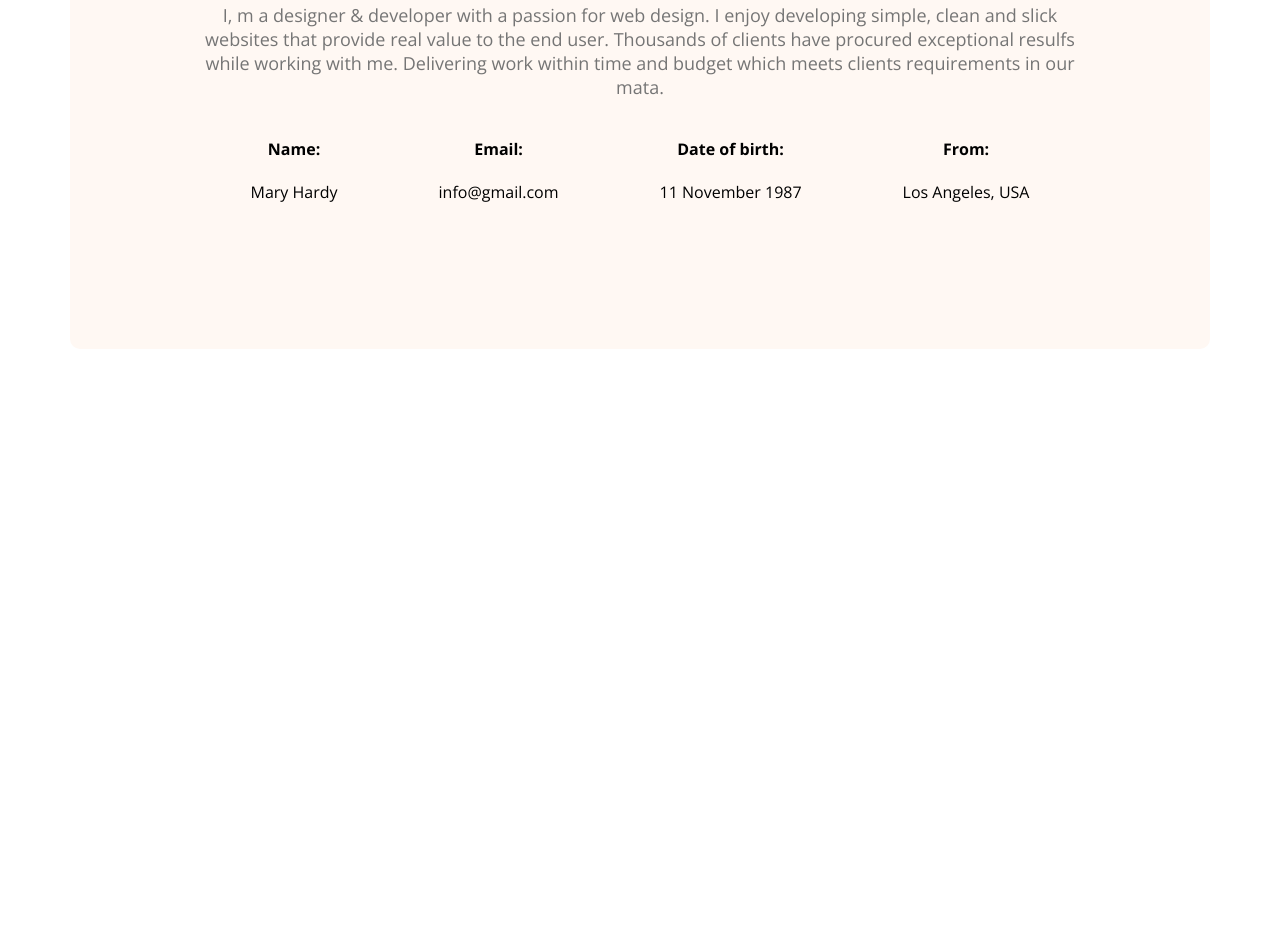
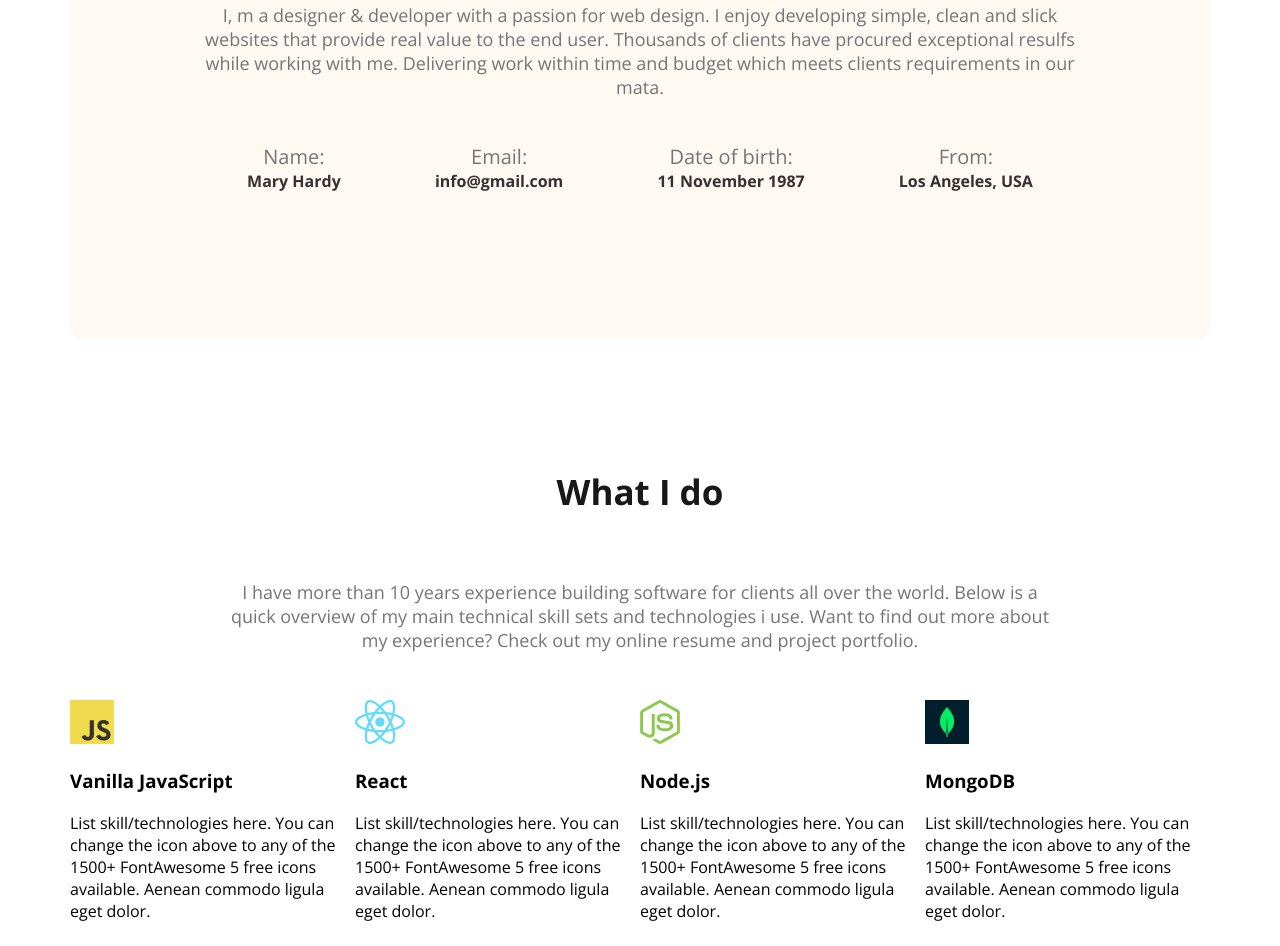
Before and after one commit to KhushnurAnjum26/web-developer-portfolio, a plain HTML site: page index.html in a window 1280 px wide. Shown: the part 1142-2088 px from the top of the page. Before the commit the page ends 1621 px from the top, so only its background shows below. Drawn offline with nearby package versions, Linux system fonts and the light colour scheme.

Commit message:
added what i do

```diff
--- a/index.html
+++ b/index.html
@@ -63,9 +63,40 @@
             </h4>
         <p class="info-description">Los Angeles, USA</p>
     </div>
+    </div>
+</section>
+<!-- what i do section -->
+<section>
+    <h3 class="section-title">What I do</h3>
+    <p id="what-i-do-description"   class="section-description">
+        I have more than 10 years experience building software for clients all over the world. Below is a quick overview of my main technical skill sets and technologies i use. Want to find out more about my experience? Check out my online resume and project portfolio.
+    </p>
+<!-- .skill*4>img+h3.skill-title+p.skill-description -->
 
+<div class="skill-container">
+<div class="skill">
+    <img src="images/icons/js.png" alt="">
+    <h3 class="skill-title">Vanilla JavaScript</h3>
+    <p class="skill-description">List skill/technologies here. You can change the icon above to any of the 1500+ FontAwesome 5 free icons available. Aenean commodo ligula eget dolor.</p>
+</div>
+<div class="skill">
+    <img src="images/icons/react.png" alt="">
+    <h3 class="skill-title">React</h3>
+    <p class="skill-description">List skill/technologies here. You can change the icon above to any of the 1500+ FontAwesome 5 free icons available. Aenean commodo ligula eget dolor.</p>
+</div>
+<div class="skill">
+    <img src="images/icons/nodejs.png" alt="">
+    <h3 class="skill-title">Node.js</h3>
+    <p class="skill-description">List skill/technologies here. You can change the icon above to any of the 1500+ FontAwesome 5 free icons available. Aenean commodo ligula eget dolor.</p>
+</div>
+<div class="skill">
+    <img src="images/icons/mongo.png" alt="">
+    <h3 class="skill-title">MongoDB</h3>
+    <p class="skill-description">List skill/technologies here. You can change the icon above to any of the 1500+ FontAwesome 5 free icons available. Aenean commodo ligula eget dolor.</p>
+</div>
 
-    </div>
+</div>
+
 </section>
     </main>
     <footer>
--- a/styles/portfolio.css
+++ b/styles/portfolio.css
@@ -28,7 +28,7 @@ body {
 }
 
 .section-description {
-    color:  #757575;
+    color: #757575;
     text-align: center;
     font-size: 18px;
 
@@ -102,7 +102,7 @@ nav a {
 
 /* main section styles */
 
-main{
+main {
     width: 1140px;
     margin: 0 auto;
 }
@@ -115,10 +115,33 @@ main{
     background: #FFF8F3;
     margin: 130px 0;
 }
-.about-info-container{
+
+.about-info-container {
     display: flex;
     justify-content: space-around;
 }
-.about-info{
+
+.about-info {
     text-align: center;
+
 }
+
+.info-title {
+    color: #757575;
+    text-align: center;
+    font-size: 20px;
+    font-weight: 400;
+    margin-bottom: 0;
+}
+.info-description{
+    color: #373030;
+    margin-top: 0;
+   font-weight: bold;
+}
+#what-i-do-description{
+    padding: 30px 150px;
+}
+.skill-container{
+    display: flex;
+    justify-content: space-around;
+}
```
